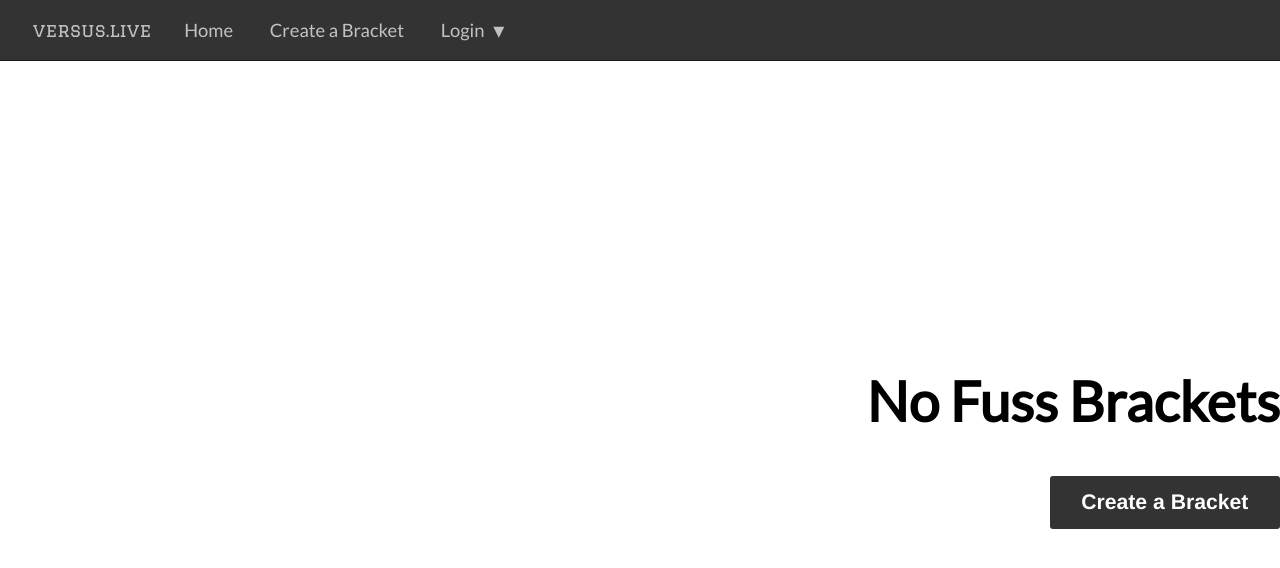
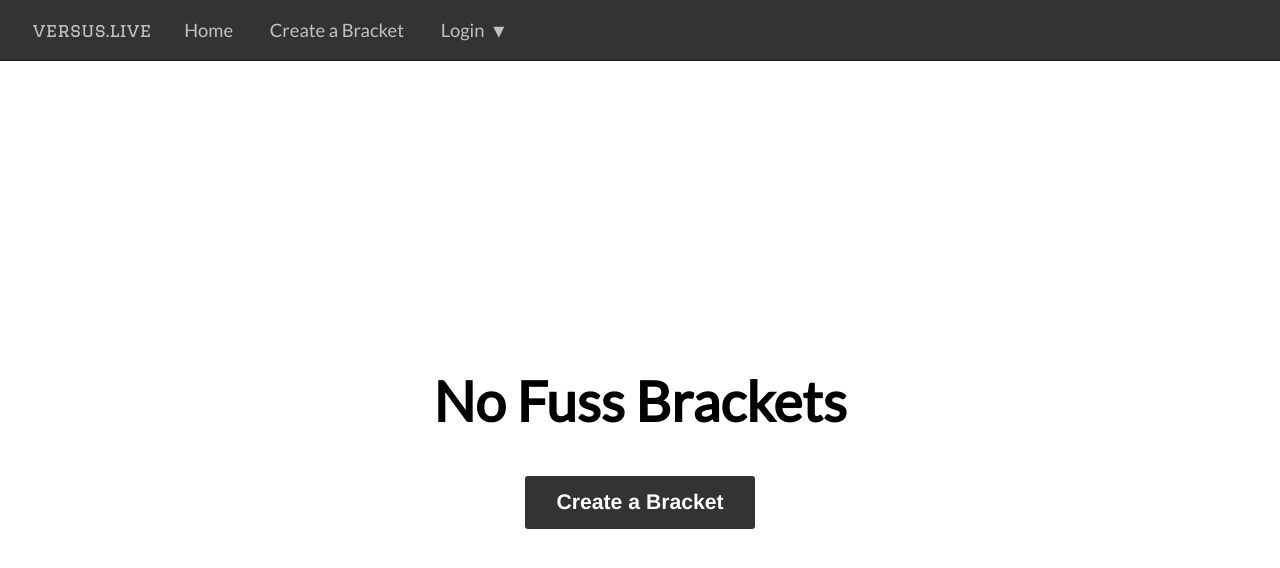
Before and after one commit to TIY-Bracket/bracket_api, a Django app: page / in a window 1280 px wide. Shown: the top 568 px of the page. Run offline with Django 3.2, Linux system fonts and the light colour scheme; some libraries are stand-ins or nearby versions.

Commit message:
fixed thing in middle

```diff
--- a/api/static/_index.scss
+++ b/api/static/_index.scss
@@ -1,7 +1,7 @@
 
 .container{
   padding-top: 20em;
-  text-align:right;
+  text-align: center;
   margin:auto;
 
   h1, p, input, label, {
@@ -13,7 +13,6 @@
 
 .logo {
   font-family: 'Graduate', cursive;
-  float: left;
 }
 
 .nav-btn {
--- a/api/static/main.css
+++ b/api/static/main.css
@@ -427,15 +427,14 @@ header.navigation {
 
 .container {
   padding-top: 20em;
-  text-align: right;
+  text-align: center;
   margin: auto; }
   .container h1, .container p, .container input, .container label {
     font-family: 'Lato', sans-serif;
     font-size: 3em; }
 
 .logo {
-  font-family: 'Graduate', cursive;
-  float: left; }
+  font-family: 'Graduate', cursive; }
 
 form {
   text-align: left;
```
Also changed, not shown: 1 other file.
